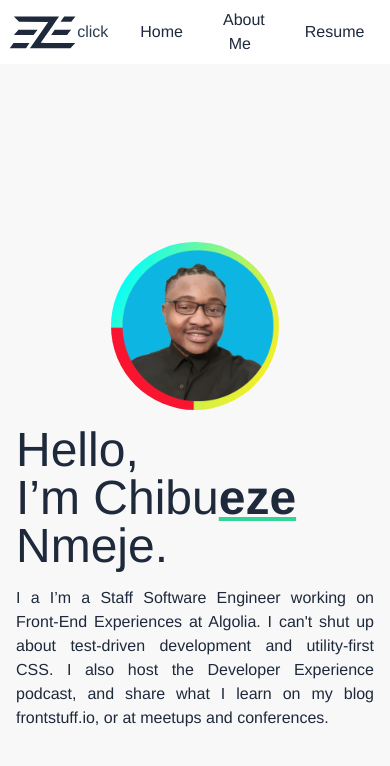
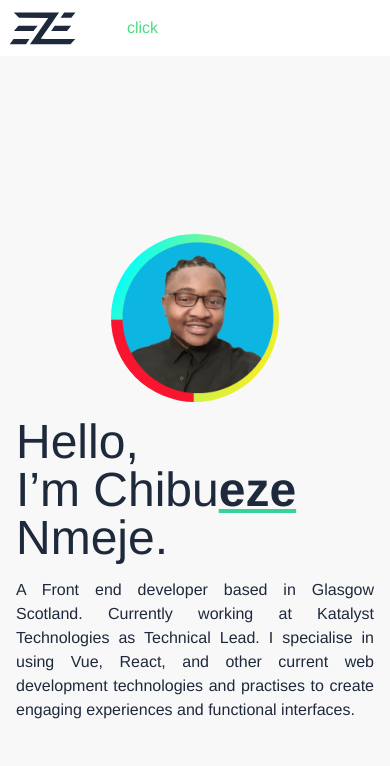
Before and after one commit to Katalyst33/portfolio, a Vue app: page / in a window 390 px wide. Shown: the top 766 px of the page. Built offline with nearby package versions, Linux system fonts and the light colour scheme; some icons are missing.

Commit message:
responsive text settings

```diff
--- a/src/HeaderComponent.vue
+++ b/src/HeaderComponent.vue
@@ -4,12 +4,16 @@
       <AppLogo class="xl:hidden block" />
       <div></div>
       <div class="flex items-center space-x-4">
-        <button @click="setTheme">click</button>
+        <button class="cursor-pointer text-green-400" @click="setTheme">
+          click
+        </button>
         <ul v-for="(item, index) in menuItems" :key="index">
           <li class="flex items-center space-x-1">
             <router-link class="px-2 menu-text" :to="item.link">
               <i :class="item.icon"></i>
-              <span class="capitalize pl-2">{{ item.title }}</span></router-link
+              <span class="capitalize pl-2 hidden xl:inline">{{
+                item.title
+              }}</span></router-link
             >
           </li>
         </ul>
--- a/src/views/HomeView.vue
+++ b/src/views/HomeView.vue
@@ -12,11 +12,10 @@
             Nmeje.
           </h1>
           <p class="text-justify py-4 lg:w-[600px]">
-            I a I’m a Staff Software Engineer working on Front-End Experiences
-            at Algolia. I can't shut up about test-driven development and
-            utility-first CSS. I also host the Developer Experience podcast, and
-            share what I learn on my blog frontstuff.io, or at meetups and
-            conferences.
+            A Front end developer based in Glasgow Scotland. Currently working
+            at Katalyst Technologies as Technical Lead. I specialise in using
+            Vue, React, and other current web development technologies and
+            practises to create engaging experiences and functional interfaces.
           </p>
         </div>
       </main>
```
